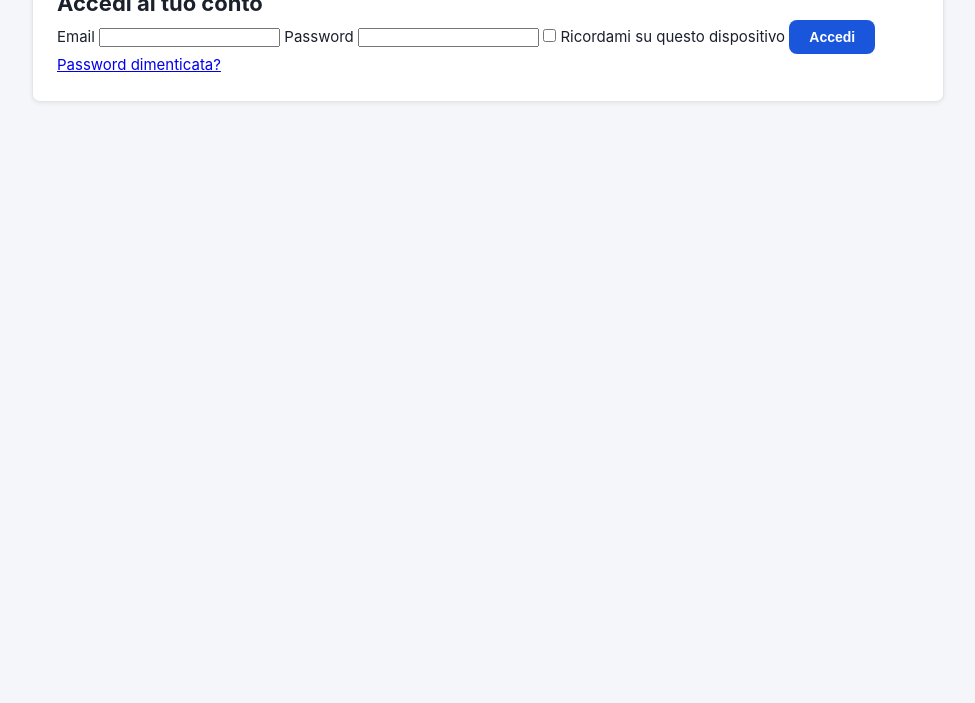
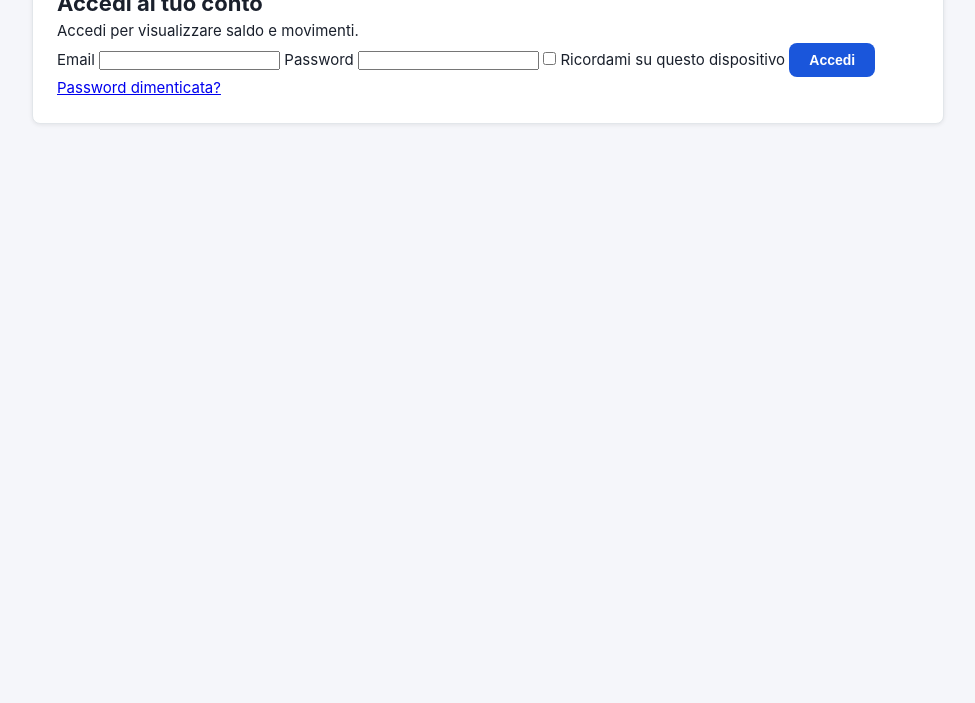
Before and after one commit to MCitec/corsoFE, a website: page login.html in a window 1280 px wide. Shown: the part 97-800 px from the top of the page, without its empty margins (152-1127 px from the left). Drawn offline with nearby package versions, Linux system fonts and the light colour scheme; files that its build step writes are made by us from their sources.

Commit message:
feat(login): improve accessible login form

```diff
--- a/login.html
+++ b/login.html
@@ -12,7 +12,8 @@
       <section class="account-card" aria-labelledby="login-title">
         <p class="logo-text">LipariBank</p>
         <h1 id="login-title" class="page-title">Accedi al tuo conto</h1>
-        <form class="login-form" action="dashboard.html" method="get">
+        <p id="login-help">Accedi per visualizzare saldo e movimenti.</p>
+        <form class="login-form" action="dashboard.html" method="get" aria-describedby="login-help">
           <label for="email">Email</label>
           <input
             id="email"
```
